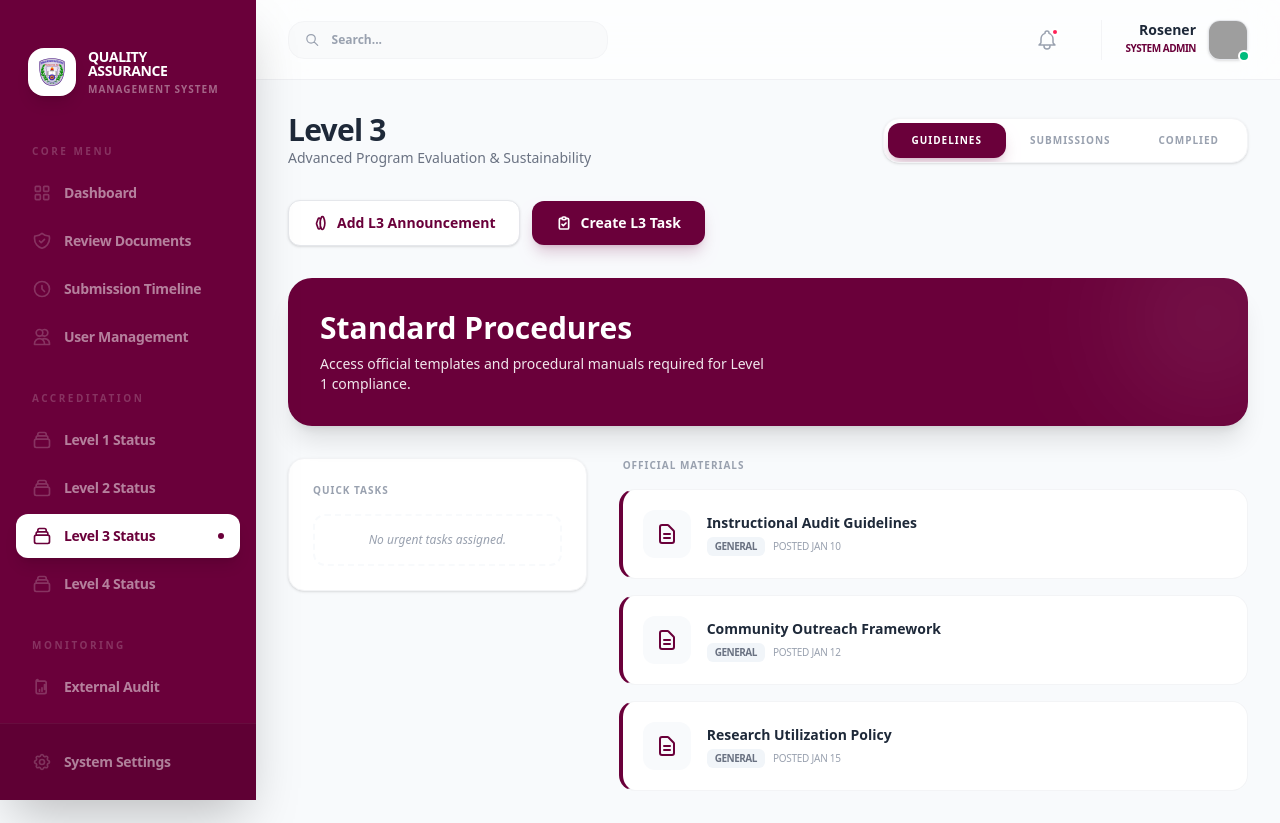
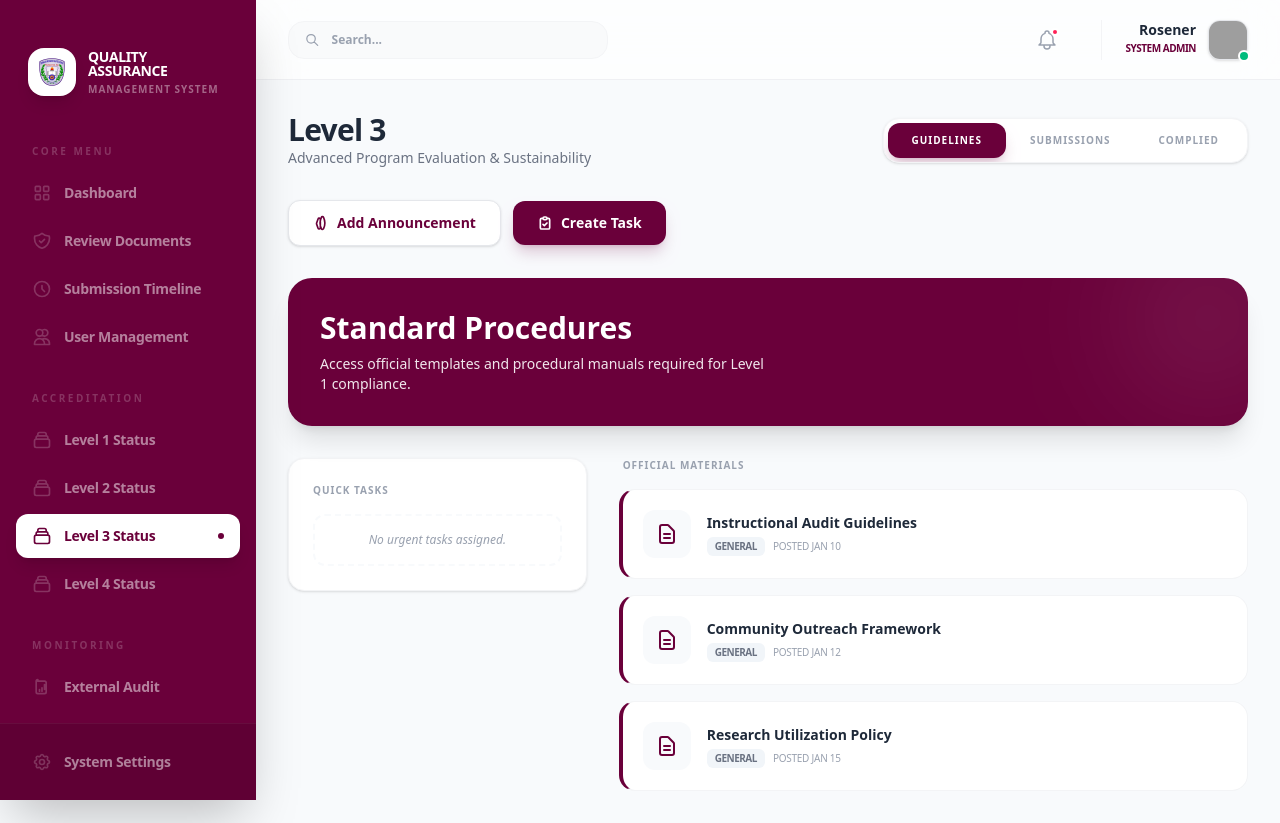
Before and after one commit to CharlesPonto/jmcfi-qa-system, a React app in the folder frontend/: page /admin/accreditation/level/3 in a window 1280 px wide. Built offline with nearby package versions, Linux system fonts and the light colour scheme; grey boxes are pictures that could not be loaded; the HTML template or start-up script is replaced by a standard one.

Commit message:
Updated labels

```diff
--- a/frontend/src/pages/admin/AdminLevel3.jsx
+++ b/frontend/src/pages/admin/AdminLevel3.jsx
@@ -71,7 +71,7 @@ const AdminLevel3 = () => {
               <svg className="w-4 h-4" fill="none" stroke="currentColor" viewBox="0 0 24 24">
                 <path strokeLinecap="round" strokeLinejoin="round" strokeWidth="2.5" d="M11 5.882V19.24a1.76 1.76 0 01-3.417.592l-2.147-6.167a2.405 2.405 0 010-1.574l2.147-6.167a1.76 1.76 0 013.417.592zM15.817 3.427a1.76 1.76 0 00-3.23.174 19.708 19.708 0 000 16.798 1.76 1.76 0 003.23.174 20.314 20.314 0 000-17.146z"/>
               </svg>
-              Add L3 Announcement
+              Add Announcement
             </button>
 
             <button
@@ -81,7 +81,7 @@ const AdminLevel3 = () => {
               <svg className="w-4 h-4" fill="none" stroke="currentColor" viewBox="0 0 24 24">
                 <path strokeLinecap="round" strokeLinejoin="round" strokeWidth="2.5" d="M9 5H7a2 2 0 00-2 2v12a2 2 0 002 2h10a2 2 0 002-2V7a2 2 0 00-2-2h-2M9 5a2 2 0 002 2h2a2 2 0 002-2M9 5a2 2 0 012-2h2a2 2 0 012 2m-6 9l2 2 4-4"/>
               </svg>
-              Create L3 Task
+              Create Task
             </button>
           </div>
 
@@ -108,7 +108,7 @@ const AdminLevel3 = () => {
                     </svg>
                   </div>
                   <h3 className="text-lg md:text-xl font-black text-gray-800 tracking-tight">
-                    {modalType === "task" ? "Create L3 Task" : "L3 Announcement"}
+                    {modalType === "task" ? "Create Task" : "L3 Announcement"}
                   </h3>
                 </div>
                 <button onClick={() => setIsModalOpen(false)} className="p-2 hover:bg-slate-50 rounded-full transition-colors text-gray-400">
@@ -133,7 +133,7 @@ const AdminLevel3 = () => {
                   <div className="flex-1">
                     <label className="block text-[10px] font-black text-gray-400 uppercase tracking-[0.2em] mb-2 ml-1">Recipient Program</label>
                     <select className="w-full bg-slate-50 border border-slate-100 rounded-xl px-4 py-3 text-xs font-bold text-gray-700 outline-none appearance-none">
-                      <option>All L3 Programs</option>
+                      <option>All Programs</option>
                       <option>BSIT</option>
                       <option>BSBA</option>
                     </select>
--- a/frontend/src/pages/admin/AdminLevel4.jsx
+++ b/frontend/src/pages/admin/AdminLevel4.jsx
@@ -73,7 +73,7 @@ const AdminLevel4 = () => {
               <svg className="w-4 h-4" fill="none" stroke="currentColor" viewBox="0 0 24 24">
                 <path strokeLinecap="round" strokeLinejoin="round" strokeWidth="2.5" d="M11 5.882V19.24a1.76 1.76 0 01-3.417.592l-2.147-6.167a2.405 2.405 0 010-1.574l2.147-6.167a1.76 1.76 0 013.417.592zM15.817 3.427a1.76 1.76 0 00-3.23.174 19.708 19.708 0 000 16.798 1.76 1.76 0 003.23.174 20.314 20.314 0 000-17.146z"/>
               </svg>
-              Add L4 Announcement
+              Add Announcement
             </button>
 
             <button
@@ -83,7 +83,7 @@ const AdminLevel4 = () => {
               <svg className="w-4 h-4" fill="none" stroke="currentColor" viewBox="0 0 24 24">
                 <path strokeLinecap="round" strokeLinejoin="round" strokeWidth="2.5" d="M9 5H7a2 2 0 00-2 2v12a2 2 0 002 2h10a2 2 0 002-2V7a2 2 0 00-2-2h-2M9 5a2 2 0 002 2h2a2 2 0 002-2M9 5a2 2 0 012-2h2a2 2 0 012 2m-6 9l2 2 4-4"/>
               </svg>
-              Create L4 Task
+              Create Task
             </button>
           </div>
 
@@ -132,7 +132,7 @@ const AdminLevel4 = () => {
                   <div className="flex-1">
                     <label className="block text-[10px] font-black text-gray-400 uppercase tracking-[0.2em] mb-2 ml-1">Assigned Program</label>
                     <select className="w-full bg-slate-50 border border-slate-100 rounded-xl px-4 py-3 text-xs font-bold text-gray-700 outline-none appearance-none">
-                      <option>All L4 Excellence Programs</option>
+                      <option>All Excellence Programs</option>
                       <option>BS Information Technology</option>
                     </select>
                   </div>
```
